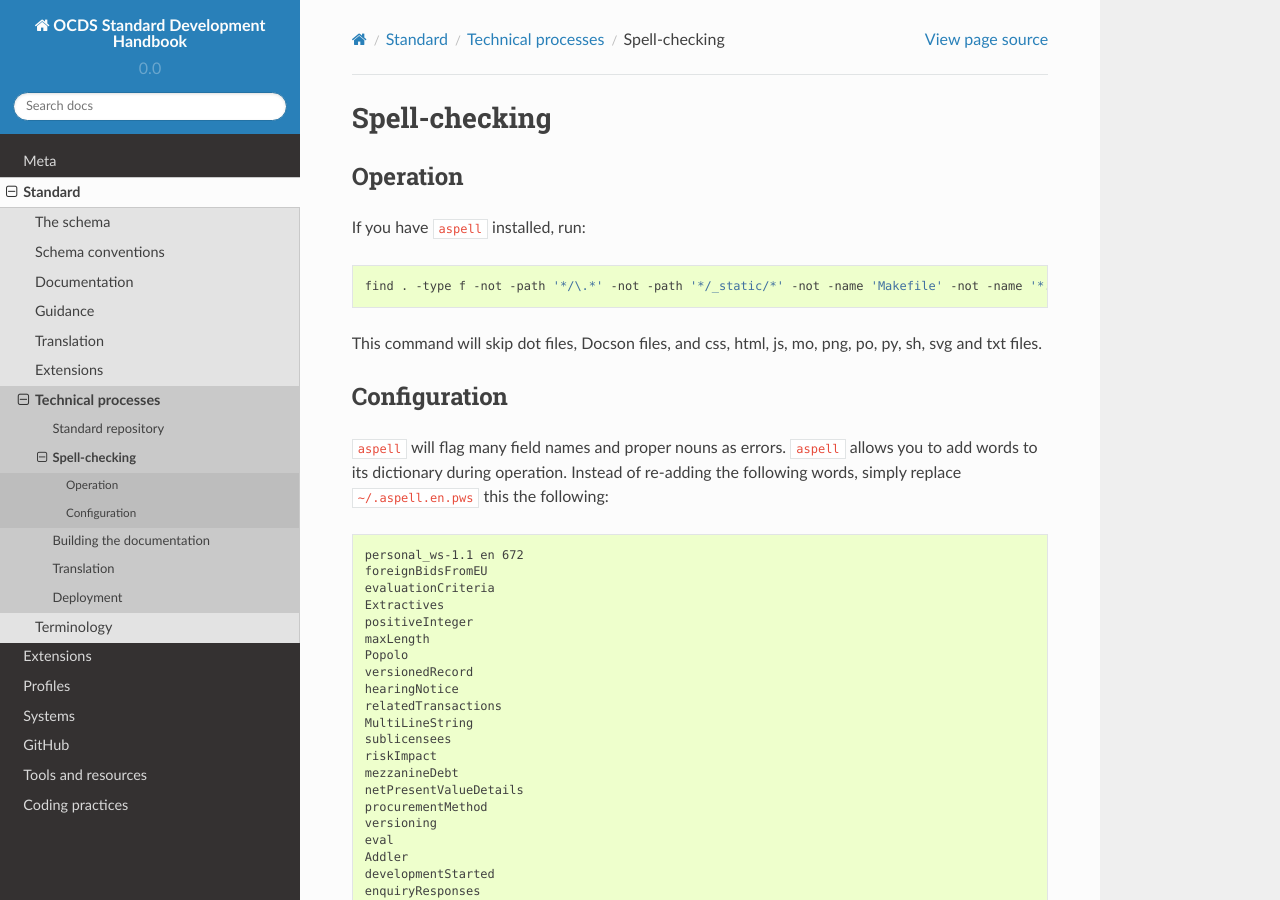
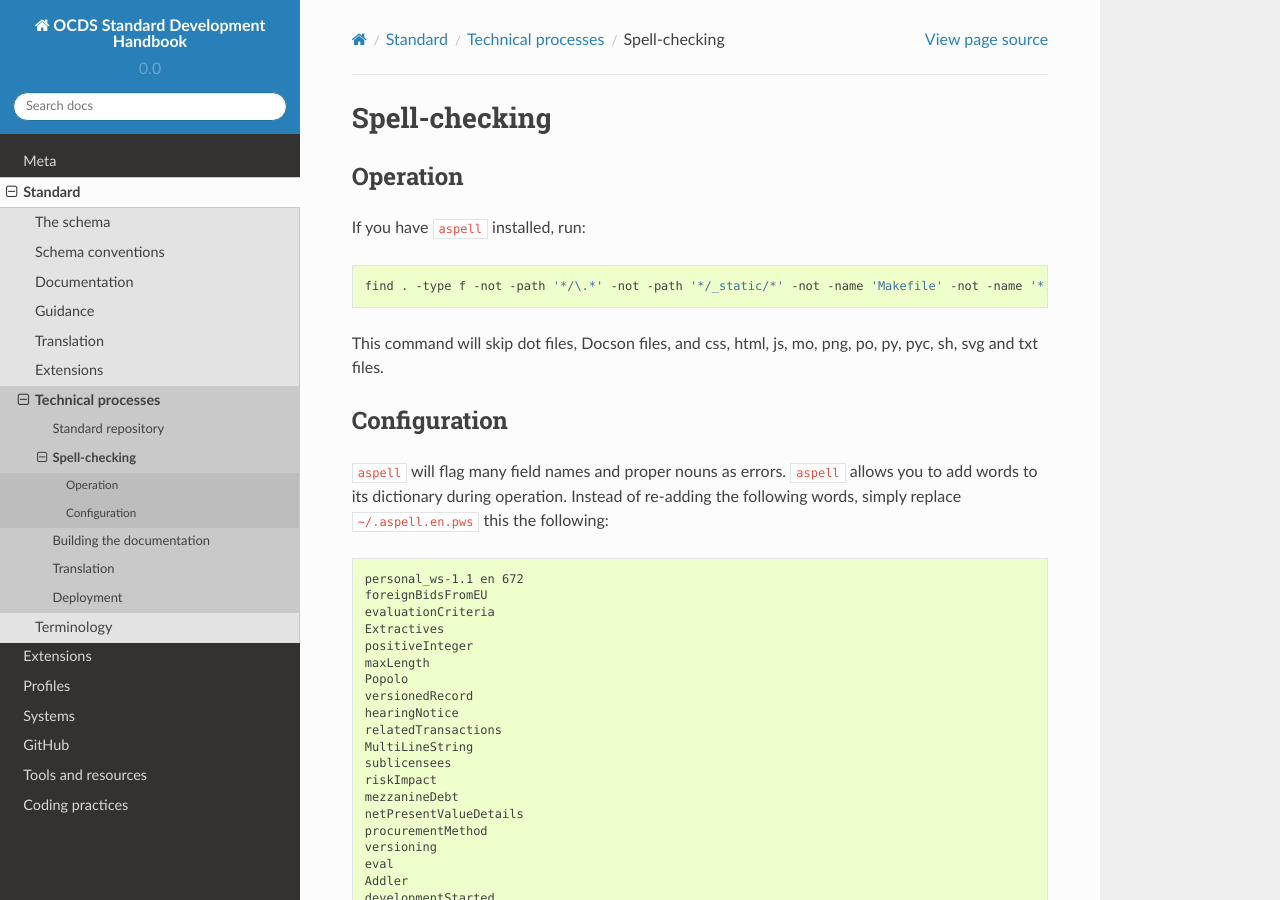
Before and after one commit to open-contracting/standard-development-handbook, a Sphinx documentation site: the page built from docs/standard/technical/spellcheck.md, in a window 1280 px wide and 900 px high. Built offline with Sphinx 7.4.7 and the Read the Docs theme 2.0.0, drawn with Linux system fonts in a browser that asks for light colours.

Commit message:
Ignore .pyc files when spell-checking

````diff
--- a/docs/standard/technical/spellcheck.md
+++ b/docs/standard/technical/spellcheck.md
@@ -5,10 +5,10 @@
 If you have `aspell` installed, run:
 
 ```shell
-find . -type f -not -path '*/\.*' -not -path '*/_static/*' -not -name 'Makefile' -not -name '*.bat' -not -name '*.css' -not -name '*.html' -not -name '*.js' -not -name '*.mo' -not -name '*.png' -not -name '*.po' -not -name '*.py' -not -name '*.scss' -not -name '*.sh' -not -name '*.svg' -not -name '*.txt' -exec aspell -H check '{}' ';'
+find . -type f -not -path '*/\.*' -not -path '*/_static/*' -not -name 'Makefile' -not -name '*.bat' -not -name '*.css' -not -name '*.html' -not -name '*.js' -not -name '*.mo' -not -name '*.png' -not -name '*.po' -not -name '*.py' -not -name '*.pyc' -not -name '*.scss' -not -name '*.sh' -not -name '*.svg' -not -name '*.txt' -exec aspell -H check '{}' ';'
 ```
 
-This command will skip dot files, Docson files, and css, html, js, mo, png, po, py, sh, svg and txt files.
+This command will skip dot files, Docson files, and css, html, js, mo, png, po, py, pyc, sh, svg and txt files.
 
 ## Configuration
 
````
